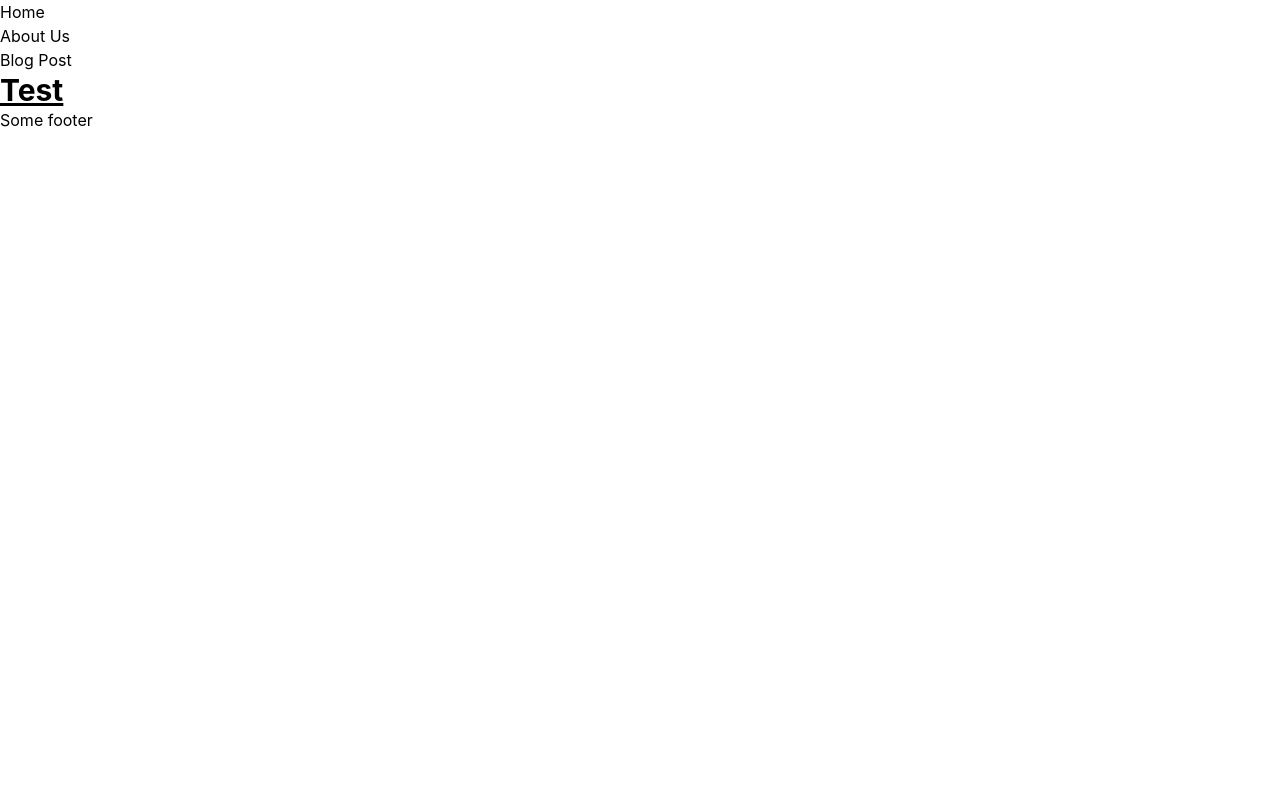
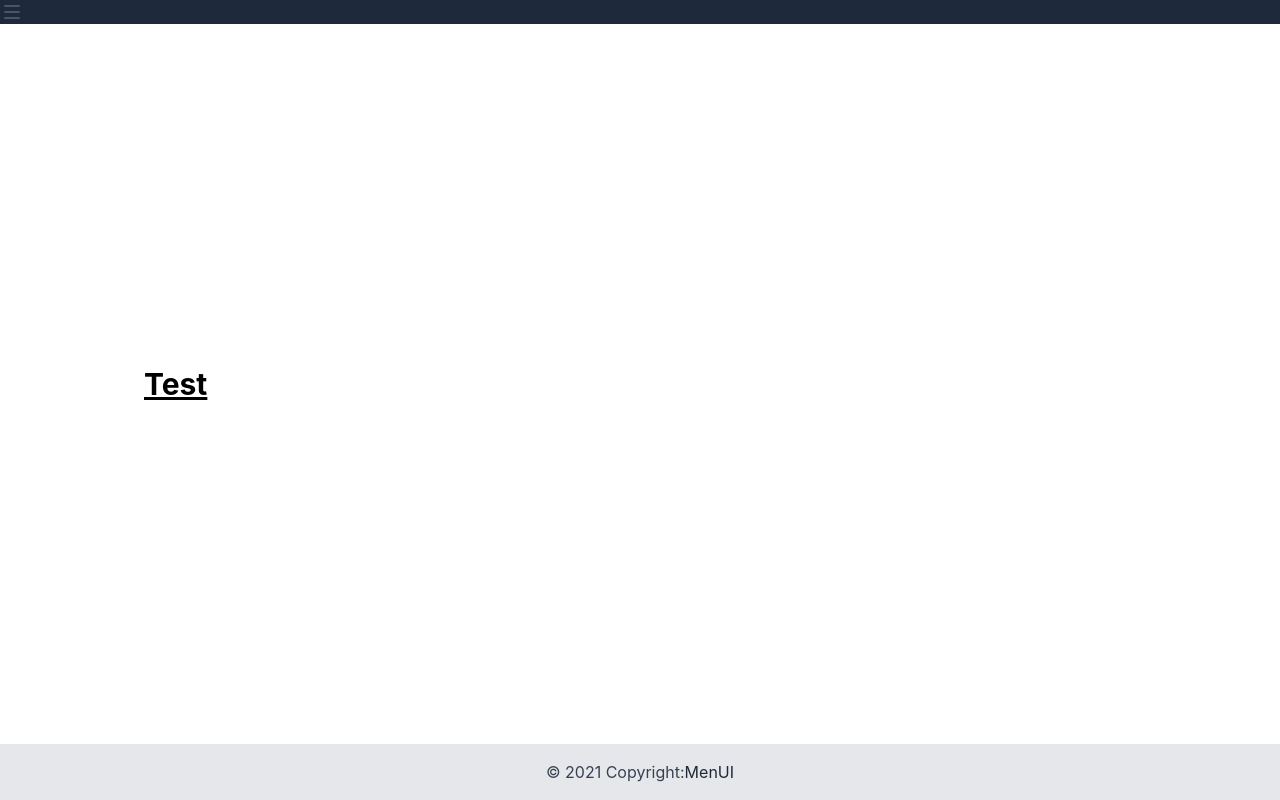
Before and after one commit to MackenzieChoy/website, a Next.js app in the folder website/: page / in a window 1280 px wide. Built offline with nearby package versions, Linux system fonts and the light colour scheme.

Commit message:
Update layout, Footer, Navbar components

```diff
--- a/website/components/Footer/Footer.tsx
+++ b/website/components/Footer/Footer.tsx
@@ -1,3 +1,12 @@
 export default function Footer() {
-  return <p>Some footer</p>
+  return (
+    <footer className="bg-gray-200 text-center lg:text-left">
+      <div className="text-gray-700 text-center p-4">
+        © 2021 Copyright:
+        <a className="text-gray-800" href="#">
+          MenUI
+        </a>
+      </div>
+    </footer>
+  )
 }
--- a/website/components/Layout/Layout.tsx
+++ b/website/components/Layout/Layout.tsx
@@ -5,11 +5,16 @@ import NavBar from '../NavBar/NavBar'
 import Footer from '../Footer/Footer'
 
 export default function Layout({ children }) {
+  const links = [
+    { text: 'Home', href: '/' },
+    { text: 'About', href: '/about' },
+  ]
+
   return (
-    <>
-      <NavBar />
-      <main>{children}</main>
+    <div className="flex flex-col h-screen justify-between">
+      <NavBar links={links} />
+      <main className="lg:px-36">{children}</main>
       <Footer />
-    </>
+    </div>
   )
 }
--- a/website/components/NavBar/NavBar.tsx
+++ b/website/components/NavBar/NavBar.tsx
@@ -2,25 +2,44 @@
  * @file the main navbar
  */
 import Link from 'next/link'
+import { useRouter } from 'next/router'
 
-export default function NavBar() {
+export default function NavBar(props) {
+  const router = useRouter()
+
   return (
-    <ul>
-      <li>
-        <Link href="/">
-          <a>Home</a>
-        </Link>
-      </li>
-      <li>
-        <Link href="/about">
-          <a>About Us</a>
-        </Link>
-      </li>
-      <li>
-        <Link href="/blog/hello-world">
-          <a>Blog Post</a>
-        </Link>
-      </li>
-    </ul>
+    <header className="flex w-full justify-self-start sticky top-0 z-30 bg-slate-800 shadow-slate-300 ">
+      <button
+        type="button"
+        className="text-slate-500 hover:text-slate-600 dark:text-slate-400 dark:hover:text-slate-300"
+      >
+        <span className="sr-only">Navigation</span>
+        <svg width="24" height="24">
+          <path
+            d="M5 6h14M5 12h14M5 18h14"
+            fill="none"
+            stroke="currentColor"
+            stroke-width="2"
+            stroke-linecap="round"
+          ></path>
+        </svg>
+      </button>
+      <ul className="hidden">
+        {props.links?.map((link) => {
+          let isActive = router.pathname == link.href ? 'text-orange-50' : ''
+          return (
+            <li key={link.href} className="p-6">
+              <Link href={link.href}>
+                <a
+                  className={`${isActive} hover:shadow-slate-700 link-underline`}
+                >
+                  {link.text}
+                </a>
+              </Link>
+            </li>
+          )
+        })}
+      </ul>
+    </header>
   )
 }
--- /dev/null
+++ b/website/components/NavBar/typse.tsx
@@ -0,0 +1,4 @@
+export interface ILink {
+  text: string
+  url: string
+}
```
